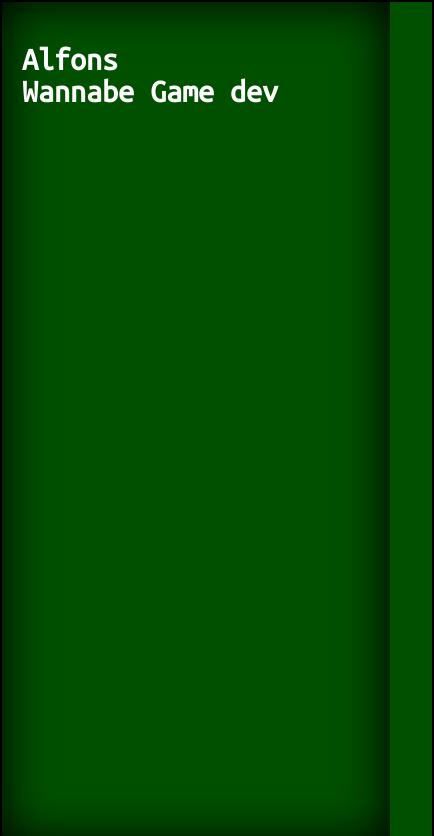
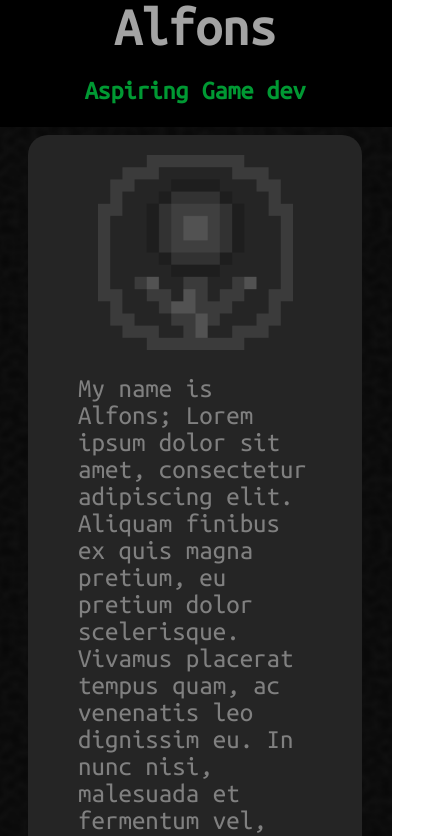
Before and after one commit to Snegil/Memorable-Website, a plain HTML site: page index.html in a window 390 px wide. Shown: the top 836 px of the page, 434 px wide, since content can reach past the window. Drawn offline with Linux system fonts and the light colour scheme.

Commit message:
Made the header, body and text
Text is not fully complete; still filled with lorem ipsum (https://www.lipsum.com/)
Made a placeholder for the self portrait
Background image is a perlin noise generated here: http://kitfox.com/projects/perlinNoiseMaker/

```diff
--- a/index.html
+++ b/index.html
@@ -18,11 +18,29 @@
     <link rel="stylesheet" href="stylesheet.css">
 </head>
 <body>
+    <h1 id="Header">
+        <span class="textalignleft">
+            <span class="noMargin">
+                Alfons <br>
+            </span>
+            <span class="ColouredText noMargin">
+                Aspiring Game dev
+            </span>
+            <!-- <button id="Resume" class="ColouredText">Resume</button> -->
+        </span> <br>
+    </h1>
     <div id="CenterBody">
-        <h1 id="Header">
-            Alfons <br>
-            Wannabe Game dev
-        </h1>
+        <span class="textaligncenter">
+            <span id="Left">
+                <img src="Images/Sprite-0005.png" id="SelfPortrait">
+            </span>
+        </span>
+        <span id="Right">
+            <div class="Text">
+            My name is Alfons;
+            Lorem ipsum dolor sit amet, consectetur adipiscing elit. Aliquam finibus ex quis magna pretium, eu pretium dolor scelerisque. Vivamus placerat tempus quam, ac venenatis leo dignissim eu. In nunc nisi, malesuada et fermentum vel, pretium eget felis. Donec ultricies mi quis turpis iaculis tempus. Vestibulum at risus pharetra, finibus leo vel, mattis elit. Donec pretium urna eu risus varius, ac condimentum urna commodo. Maecenas quam tellus, sagittis sed eros id, aliquam commodo purus. Cras fermentum, dolor sed sollicitudin maximus, risus risus luctus magna, et mollis diam purus eu ligula. Sed pretium ac justo vel lobortis.
+        </div>
+    </span>
     </div>
 </body>
 </html>
--- a/stylesheet.css
+++ b/stylesheet.css
@@ -1,20 +1,122 @@
 body {
+    background-image: url("Images/Background.png");
+    background-repeat:round;
     font-family: 'Ubuntu Mono', monospace;
-    color: white;
+    color: grey;
     text-align: center;
-    background-color: #005000;
-    margin: 0px;
-    height: 100vh;
-    width: 100%;
-    box-shadow: inset 0px 0px 50px 2px #000;
+    font-size: calc(25px + 0.5vw);
+    overflow-x: hidden;
+}
+
+* {
+    box-sizing: border-box;
 }
 #CenterBody {
-    border: 2px solid #000;
+    display: block;
+    background-color: #252525;
     text-align: left;
-    width: 100%;
-    height: 100%;
     padding: 20px;
+    margin: 20px;
+    border-radius: 20px;
 }
 #Header {
-    border-bottom: 4px;
+    position: sticky;
+    top: 0;
+    color: #a3a3a3;
+    background-color: #000;
+    margin: -10px;
+    height: 15vh;
+    z-index: 500;
 }
+.Text {
+    display: inline-block;
+    border-radius: 20px;
+    -webkit-border-radius: 20px;
+    -moz-border-radius: 20px;
+    -ms-border-radius: 20px;
+    -o-border-radius: 20px;
+}
+.ColouredText {
+    font-size: calc(25px + 0.25vw);
+    color: #009933;
+}
+#Resume {
+    position: absolute;
+    top: 0px;
+    right: 0px;
+    border: none;
+    width: fit-content;
+    height: fit-content;
+    font-size: calc(25px + 1vw);
+    background-color: #000;
+    border-radius: 2px;
+    margin: 20px 0px;
+    -webkit-border-radius: 2px;
+    -moz-border-radius: 2px;
+    -ms-border-radius: 2px;
+    -o-border-radius: 2px;
+    transition: 0.5s steps(5);
+    -webkit-transition: 0.5s steps(5);
+    -moz-transition: 0.5s steps(5);
+    -ms-transition: 0.5s steps(5);
+    -o-transition: 0.5s steps(5);
+}
+#Resume:hover {
+    background-color: #3d3d3d;
+}
+#Left {
+    display: inline-block;
+    width: 20vw;
+    height: max-content;
+}
+#Right {
+    text-align: left;
+    display: inline-block;
+    width: 60vw;
+}
+#SelfPortrait {
+    display: inline-block;
+    transform: translateY(-20%);
+    width: 15vw;
+    margin: 20px;
+    -webkit-transform: translateY(-20%);
+    -moz-transform: translateY(-20%);
+    -ms-transform: translateY(-20%);
+    -o-transform: translateY(-20%);
+}
+@media screen and (max-width: 600px) {
+    #CenterBody {
+        text-align: center;
+        padding: 20px 0 0 0;
+        padding: 0;
+    }
+    .Text {
+        display: block;
+    }
+    #Left {
+        width: max-content;
+    }
+    #SelfPortrait {
+        display: block;
+        width: 50vw;
+        text-align: center;
+        margin: 20px 0 20px 0;
+        transform: translateY(-0%);
+        -webkit-transform: translateY(-0%);
+        -moz-transform: translateY(-0%);
+        -ms-transform: translateY(-0%);
+        -o-transform: translateY(-0%);
+}
+  }
+.textaligncenter {
+    text-align: center;
+}
+.textalignleft {
+    text-align: left;
+}
+.textalignright {
+    text-align: right;
+}
+.noMargin {
+    padding: 0;
+}
```
Also changed, not shown: Images/Background.png (added), Images/ResumeDownload.png (added), Images/Sprite-0005.png (added).
